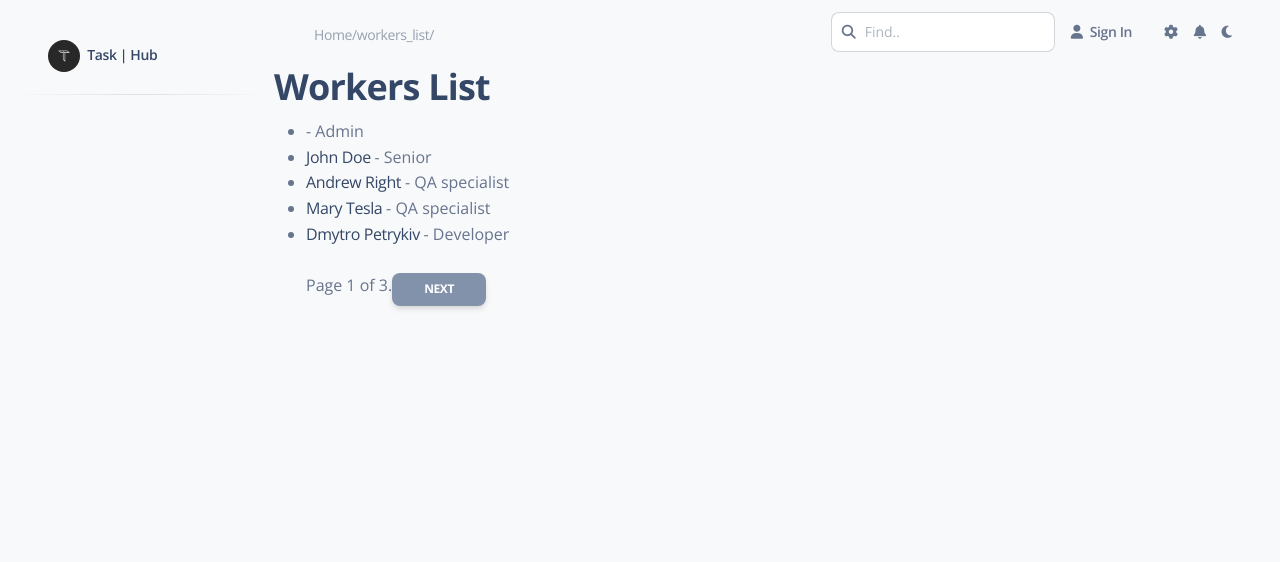
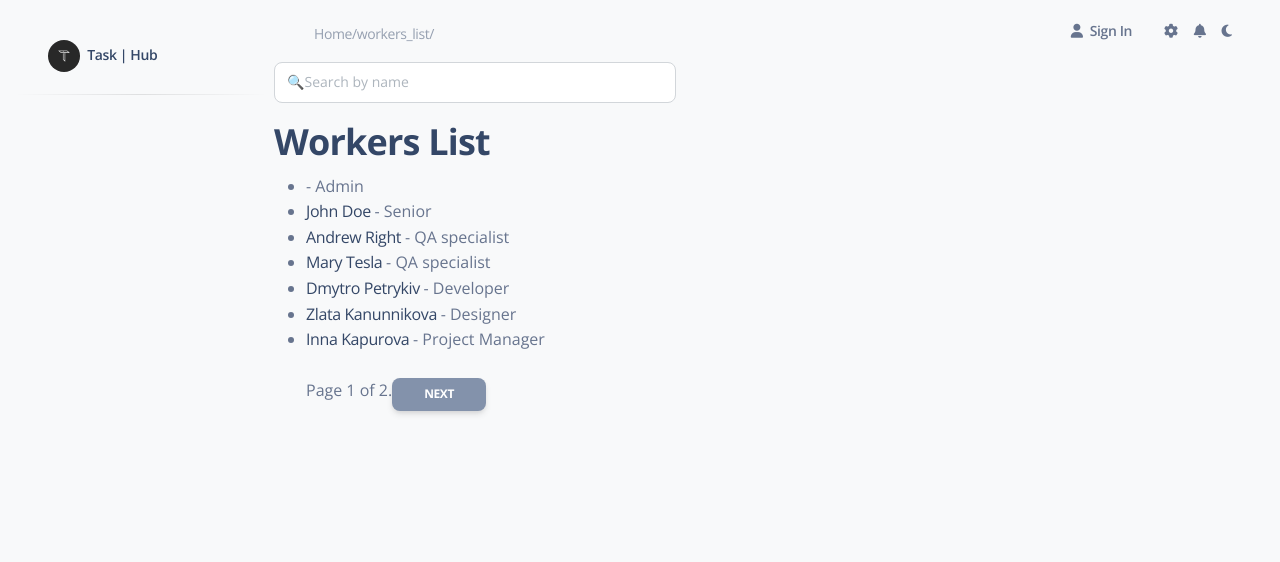
Before and after one commit to petrykivd/it-task-manager, a Django app: page /workers_list/ in a window 1280 px wide. Shown: the top 562 px of the page. Run offline with Django 4.2, Linux system fonts and the light colour scheme; data comes from the database, SQL or seed files in the repository; some libraries are stand-ins or nearby versions.

Commit message:
Created search form for workers_list page

```diff
--- a/task_manager/forms.py
+++ b/task_manager/forms.py
@@ -52,3 +52,12 @@ class WorkerForm(forms.ModelForm):
     class Meta:
         model = get_user_model()
         fields = '__all__'
+
+
+class WorkerSearchForm(forms.Form):
+    name = forms.CharField(
+        max_length=255,
+        required=False,
+        label="",
+        widget=forms.TextInput(attrs={'placeholder': '🔍Search by name'})
+    )
--- a/task_manager/urls.py
+++ b/task_manager/urls.py
@@ -14,7 +14,7 @@ from task_manager.views import (
     create_task,
     edit_task,
     assign_worker_to_task,
-    workers_list,
+    workers_list_view,
     mark_task_as_undone,
 )
 
@@ -33,6 +33,6 @@ urlpatterns = [
     path("tasks/create/", create_task, name="create-task"),
     path("tasks/edit-task/<int:pk>/", edit_task, name="edit-task"),
     path("assign-worker-to-task/", assign_worker_to_task, name="assign-worker-to-task"),
-    path("workers_list/", workers_list, name="workers-list"),
+    path("workers_list/", workers_list_view, name="workers-list"),
 ]
 app_name = "task_manager"
--- a/task_manager/views.py
+++ b/task_manager/views.py
@@ -9,7 +9,7 @@ from django.utils import timezone
 from django.views.decorators.http import require_POST
 from django.views import generic
 
-from .forms import TaskCreationForm, TaskEditForm, AssignWorkerForm
+from .forms import TaskCreationForm, TaskEditForm, AssignWorkerForm, WorkerSearchForm
 from .models import Task, Worker
 
 
@@ -212,10 +212,15 @@ def assign_worker_to_task(request):
     return render(request, 'task_manager/assign_worker_to_task.html', {'form': form})
 
 
-def workers_list(request):
-    workers_list = Worker.objects.all()
-    paginator = Paginator(workers_list, 5)
-
+def workers_list_view(request):
+    workers_list = get_user_model().objects.all()
+    search_name = request.GET.get('name', None)
+    if search_name:
+        workers_list = workers_list.filter(
+            first_name__icontains=search_name) | workers_list.filter(
+            last_name__icontains=search_name
+        )
+    paginator = Paginator(workers_list, 7)
     page = request.GET.get('page')
     try:
         workers = paginator.page(page)
@@ -225,7 +230,8 @@ def workers_list(request):
         workers = paginator.page(paginator.num_pages)
 
     context = {
-        'workers': workers,
+        "workers": workers,
+        "search_form": WorkerSearchForm(initial={'name': search_name}),
     }
 
     return render(request, "task_manager/worker_list.html", context)
--- a/templates/includes/navigation.html
+++ b/templates/includes/navigation.html
@@ -13,13 +13,7 @@
 
       </ol>
     </nav>
-    <div class="ms-md-auto pe-md-3 d-flex align-items-center">
-      <div class="input-group">
-        <span class="input-group-text text-body"><i class="fas fa-search" aria-hidden="true"></i></span>
-        <input type="text" class="form-control" placeholder="Find.." onfocus="focused(this)"
-               onfocusout="defocused(this)">
-      </div>
-    </div>
+
     <ul class="navbar-nav  justify-content-end">
 
       <li class="nav-item d-flex align-items-center">
--- a/templates/task_manager/worker_list.html
+++ b/templates/task_manager/worker_list.html
@@ -1,7 +1,12 @@
 {% extends 'base.html' %}
-
+{% block title %}
+  Workers list
+{% endblock %}
 {% block content %}
-  {% if not workers.count == 1 %}
+  {% if not workers.count == 0 %}
+    <form action="" method="get" class="form-inline w-40">
+    {{ search_form.as_p }}
+    </form>
     <h2>Workers List</h2>
     <ul>
     {% for worker in workers %}
```
